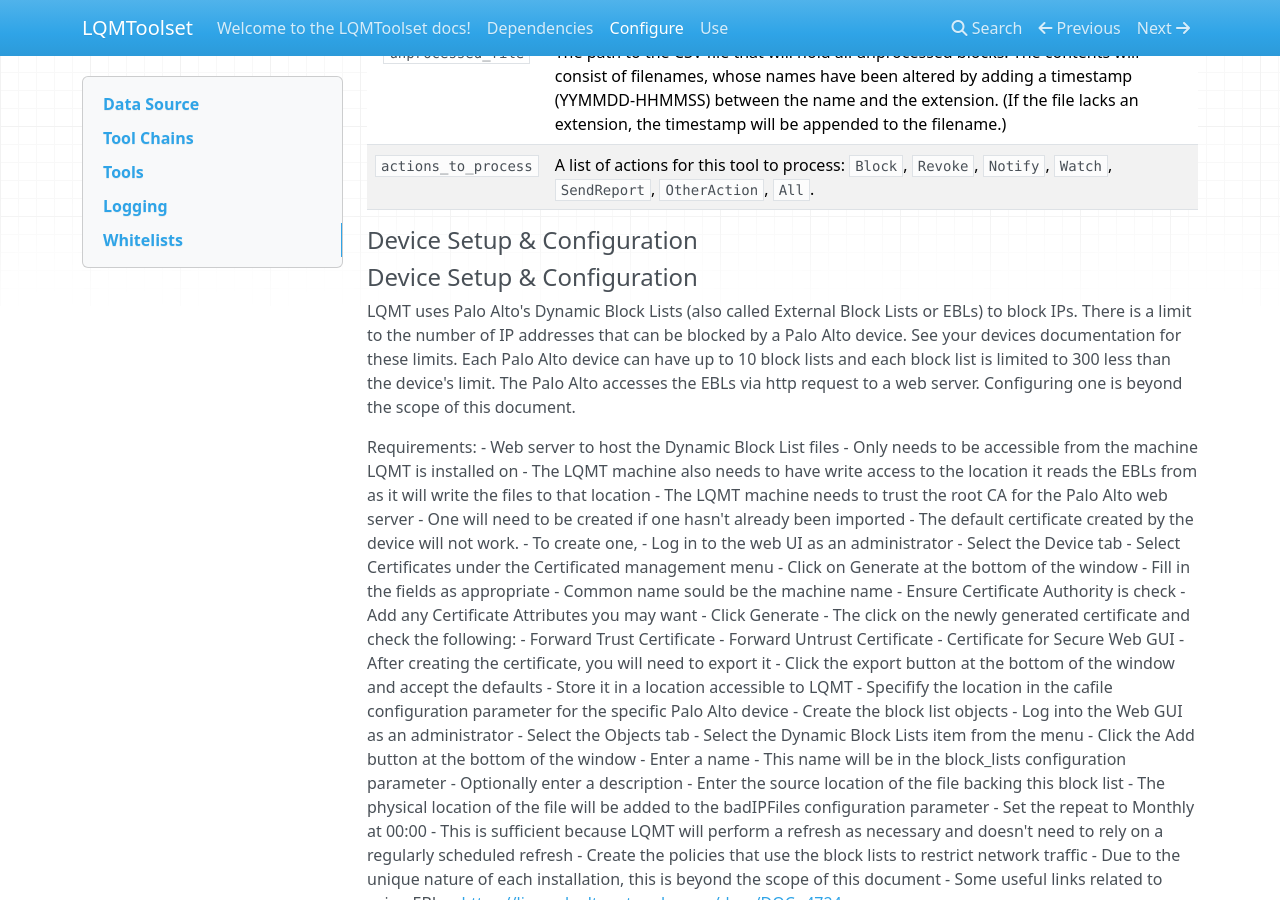
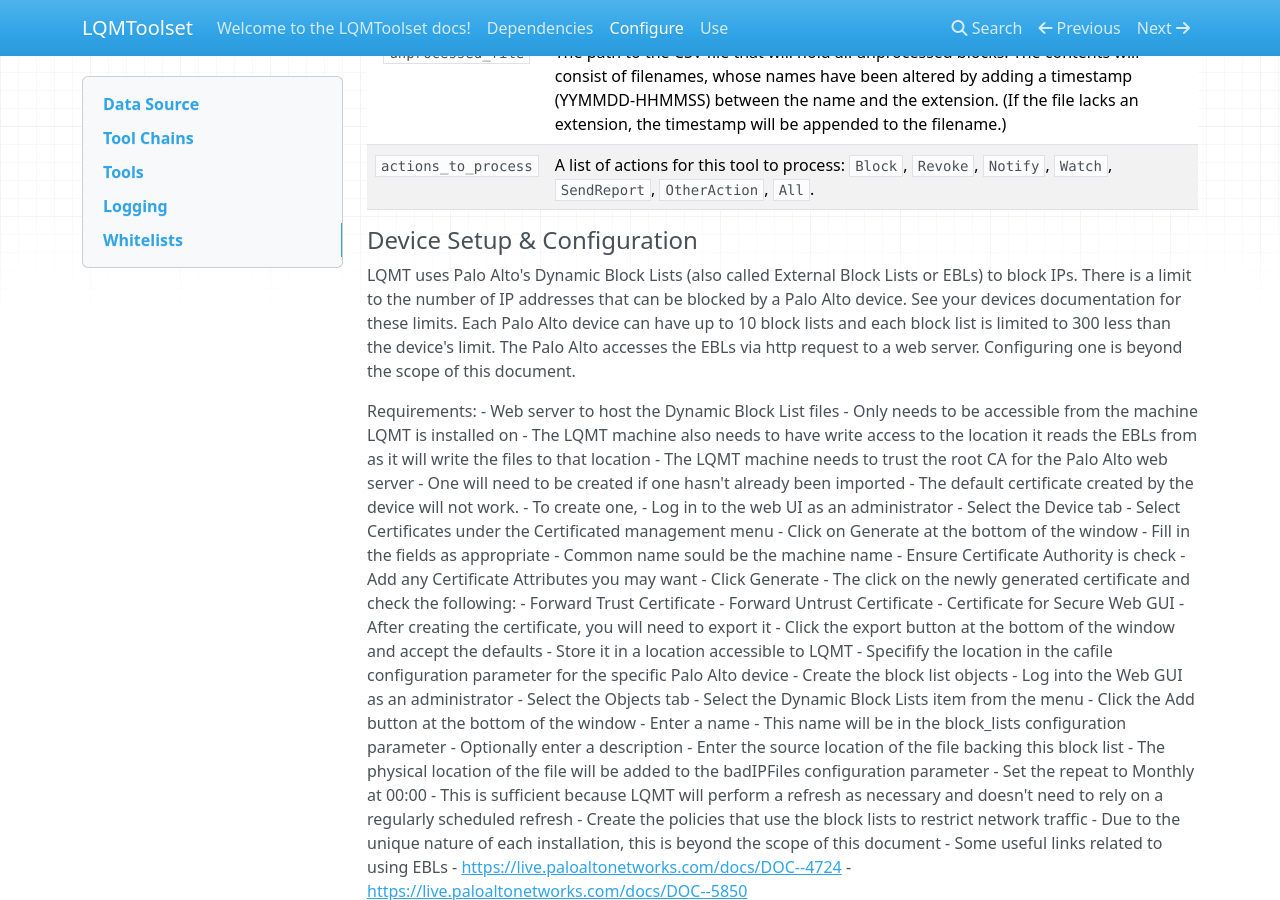
Before and after one commit to anl-cyberscience/LQMToolset, an MkDocs documentation site: the page built from docs/configure.md, in a window 1280 px wide and 900 px high, scrolled down 2076 px. Built offline with MkDocs 1.6.1, drawn with Linux system fonts in a browser that asks for light colours; nearby versions of some CDN libraries; old or Windows-style settings are respelled for this version of MkDocs.

Commit message:
Removed extra header in config docs

```diff
--- a/docs/configure.md
+++ b/docs/configure.md
@@ -61,8 +61,6 @@
 `default_duration`   | The default time limit that a block should be held if the duration is not specified in the alert.
 `unprocessed_file`   | The path to the CSV file that will hold all unprocessed blocks. The contents will consist of filenames, whose names have been altered by adding a timestamp (YYMMDD-HHMMSS) between the name and the extension. (If the file lacks an extension, the timestamp will be appended to the filename.)
 `actions_to_process` | A list of actions for this tool to process: `Block`, `Revoke`, `Notify`, `Watch`, `SendReport`, `OtherAction`, `All`.
-
-#### Device Setup & Configuration
 
 #### Device Setup & Configuration
 LQMT uses Palo Alto's Dynamic Block Lists (also called External Block Lists or EBLs) to block IPs. There is a limit to the number of IP addresses that can be blocked by a Palo Alto device. See your devices documentation for these limits. Each Palo Alto device can have up to 10 block lists and each block list is limited to 300 less than the device's limit. The Palo Alto accesses the EBLs via http request to a web server. Configuring one is beyond the scope of this document.
```
